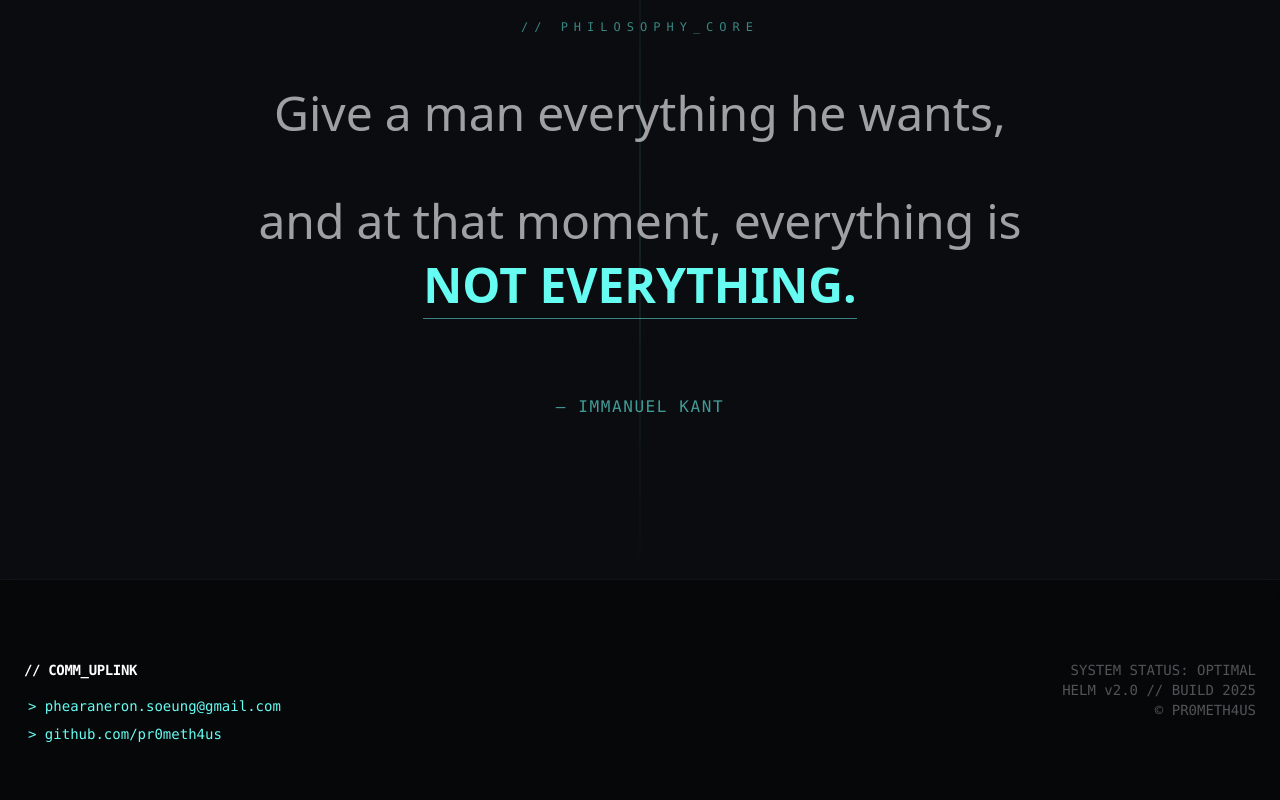
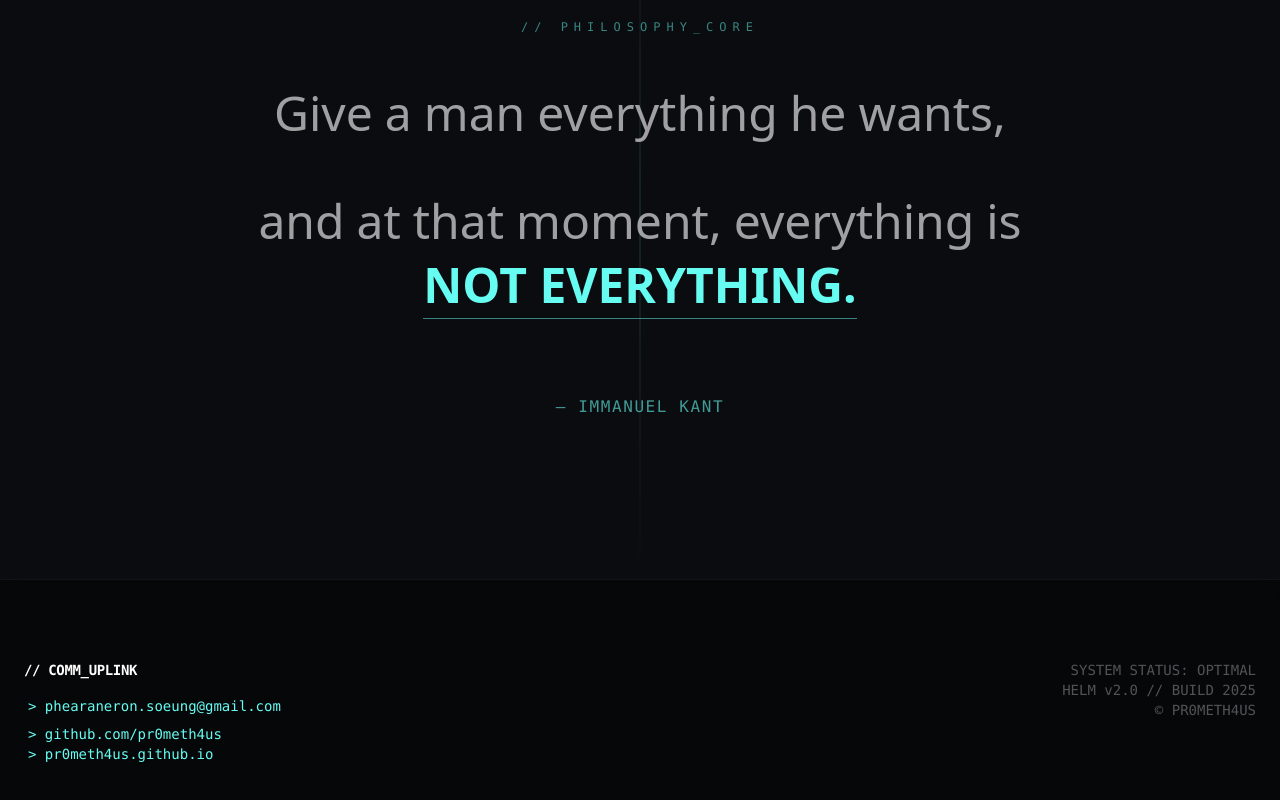
Before and after one commit to pr0meth4us/helm, a Next.js app: page / in a window 1280 px wide. Shown: the part 2540-3340 px from the top of the page. Built offline with nearby package versions, Linux system fonts and the light colour scheme.

Commit message:
remove identity confirm

```diff
--- a/app/page.tsx
+++ b/app/page.tsx
@@ -103,6 +103,9 @@ export default function Home() {
                             <a href="https://github.com/pr0meth4us" target="_blank" className="text-helm-cyan hover:bg-helm-cyan hover:text-helm-dark px-1 transition-colors block w-fit">
                                 {'>'} github.com/pr0meth4us
                             </a>
+                            <a href="https://pr0meth4us.github.io/" target="_blank" className="text-helm-cyan hover:bg-helm-cyan hover:text-helm-dark px-1 transition-colors block w-fit">
+                                {'>'} pr0meth4us.github.io
+                            </a>
                         </div>
                         <div className="text-helm-silver/40 text-right">
                             <p>SYSTEM STATUS: OPTIMAL</p>
```
Lines whose indentation alone changed are shown as unchanged.
